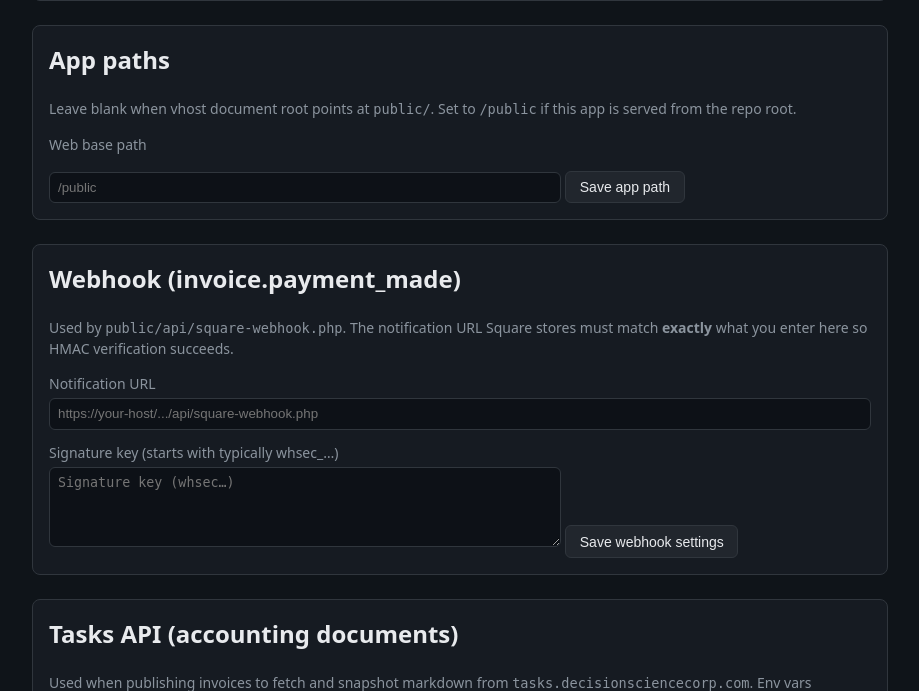
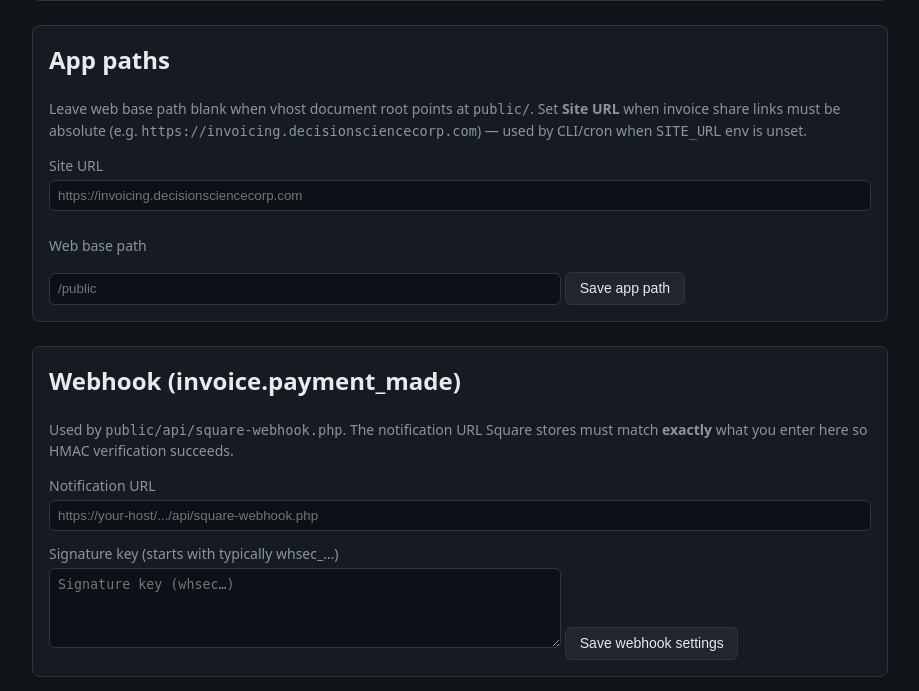
Before and after one commit to decisionsciencecorp/invoicing, a PHP site: page /admin/config.php in a window 1280 px wide. Shown: the part 750-1441 px from the top of the page, without its empty margins (180-1099 px from the left). Run offline with PHP 8.4, Linux system fonts and the light colour scheme; the visitor is signed in with stand-in values (Sample User, id 1).

Commit message:
Fix invoice client links defaulting to localhost
Derive SITE_URL from the request host when env is unset; add site_url
config + stored-URL helper so admin and CLI emit production invoice.php URLs.

Co-authored-by: Cursor <cursoragent@cursor.com>

```diff
--- a/public/admin/config.php
+++ b/public/admin/config.php
@@ -56,6 +56,8 @@ if ($_SERVER['REQUEST_METHOD'] === 'POST' && ($_POST['form'] ?? '') === 'app_pat
     requireCsrfToken();
     $webBasePath = trim((string) ($_POST['web_base_path'] ?? ''));
     set_config('web_base_path', $webBasePath);
+    $siteUrl = trim((string) ($_POST['site_url'] ?? ''));
+    set_config('site_url', $siteUrl);
     $squareMessage = 'App path settings saved.';
     $squareMessageType = 'ok';
 }
@@ -148,10 +150,12 @@ require_once __DIR__ . '/includes/nav.php';
 
 <div class="info-box" style="margin-top:1.5rem;">
     <h2 style="margin-top:0;">App paths</h2>
-    <p style="color:#8b949e;font-size:.875rem;">Leave blank when vhost document root points at <code>public/</code>. Set to <code>/public</code> if this app is served from the repo root.</p>
+    <p style="color:#8b949e;font-size:.875rem;">Leave web base path blank when vhost document root points at <code>public/</code>. Set <strong>Site URL</strong> when invoice share links must be absolute (e.g. <code>https://invoicing.decisionsciencecorp.com</code>) — used by CLI/cron when <code>SITE_URL</code> env is unset.</p>
     <form method="POST">
         <?= csrfField() ?>
         <input type="hidden" name="form" value="app_paths">
+        <label for="site_url">Site URL</label>
+        <input type="url" id="site_url" name="site_url" style="max-width:100%;width:100%;box-sizing:border-box;margin-bottom:.75rem;" value="<?= htmlspecialchars((string) (get_config('site_url') ?? ''), ENT_QUOTES, 'UTF-8') ?>" placeholder="https://invoicing.decisionsciencecorp.com">
         <label for="web_base_path">Web base path</label>
         <input type="text" id="web_base_path" name="web_base_path" value="<?= htmlspecialchars((string) (get_config('web_base_path') ?? ''), ENT_QUOTES, 'UTF-8') ?>" placeholder="/public">
         <button type="submit" class="btn" style="margin-top:1rem;">Save app path</button>
--- a/public/includes/config.php
+++ b/public/includes/config.php
@@ -18,9 +18,28 @@ define('SITE_NAME', 'DSC Invoicing');
 if (!defined('LOG_PATH')) {
     define('LOG_PATH', __DIR__ . '/../../logs/app.log');
 }
+
+/**
+ * Canonical site origin for absolute URLs (invoice links, webhooks, cookies).
+ * Prefers SITE_URL env; otherwise derives from the incoming request on real vhosts.
+ */
+function dsc_invoicing_resolve_site_url(): string {
+    $envSite = getenv('SITE_URL');
+    if (is_string($envSite) && trim($envSite) !== '') {
+        return rtrim(trim($envSite), '/');
+    }
+    $host = $_SERVER['HTTP_HOST'] ?? '';
+    if ($host !== '' && $host !== 'localhost' && !str_contains($host, '127.0.0.1')) {
+        $https = (!empty($_SERVER['HTTPS']) && $_SERVER['HTTPS'] !== 'off')
+            || ((int) ($_SERVER['SERVER_PORT'] ?? 0) === 443)
+            || (strtolower((string) ($_SERVER['HTTP_X_FORWARDED_PROTO'] ?? '')) === 'https');
+        return ($https ? 'https' : 'http') . '://' . $host;
+    }
+    return 'http://localhost';
+}
+
 if (!defined('SITE_URL')) {
-    $envSite = getenv('SITE_URL');
-    define('SITE_URL', (is_string($envSite) && $envSite !== '') ? $envSite : 'http://localhost');
+    define('SITE_URL', dsc_invoicing_resolve_site_url());
 }
 
 if (session_status() === PHP_SESSION_NONE && !(defined('DSC_INVOICING_SKIP_SESSION') && DSC_INVOICING_SKIP_SESSION)) {
--- a/public/includes/functions.php
+++ b/public/includes/functions.php
@@ -1,6 +1,37 @@
 <?php
 
 require_once __DIR__ . '/config.php';
+
+/**
+ * Public absolute base URL for share links (CLI/cron may lack HTTP_HOST — use config or env).
+ */
+function dsc_invoicing_public_base_url(): string {
+    static $cached = null;
+    if (is_string($cached)) {
+        return $cached;
+    }
+    $envSite = getenv('SITE_URL');
+    if (is_string($envSite) && trim($envSite) !== '') {
+        return $cached = rtrim(trim($envSite), '/');
+    }
+    if (function_exists('get_config')) {
+        try {
+            $fromCfg = get_config('site_url');
+            if (is_string($fromCfg) && trim($fromCfg) !== '') {
+                return $cached = rtrim(trim($fromCfg), '/');
+            }
+        } catch (Throwable $e) {
+            // config table may not be ready during early bootstrap.
+        }
+    }
+    if (function_exists('dsc_invoicing_resolve_site_url')) {
+        $resolved = dsc_invoicing_resolve_site_url();
+        if ($resolved !== 'http://localhost') {
+            return $cached = $resolved;
+        }
+    }
+    return $cached = defined('SITE_URL') ? rtrim((string) SITE_URL, '/') : 'http://localhost';
+}
 
 function dsc_invoicing_web_base_path(): string {
     $env = getenv('INVOICING_WEB_BASE');
```
Also changed, not shown: public/admin/invoices.php (+1 -9 lines), public/includes/billing.php (+21 -1 lines).
